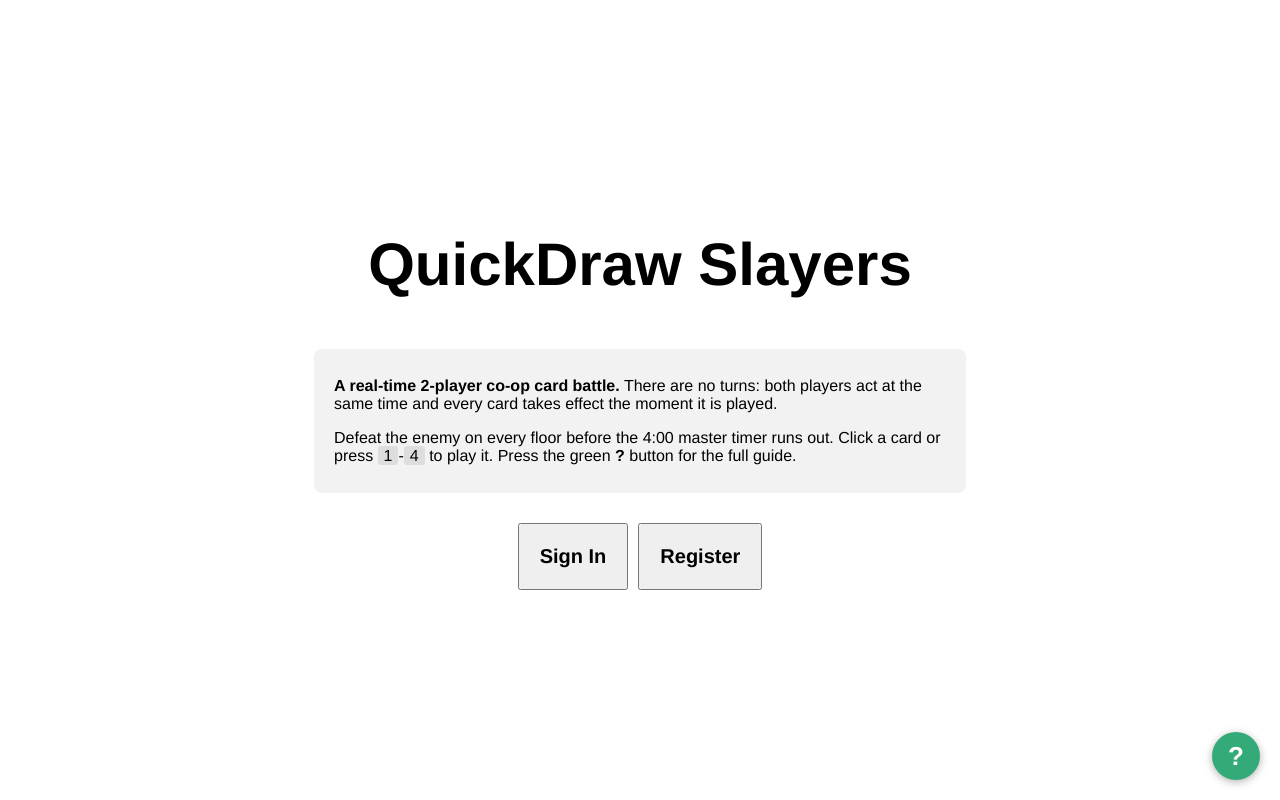
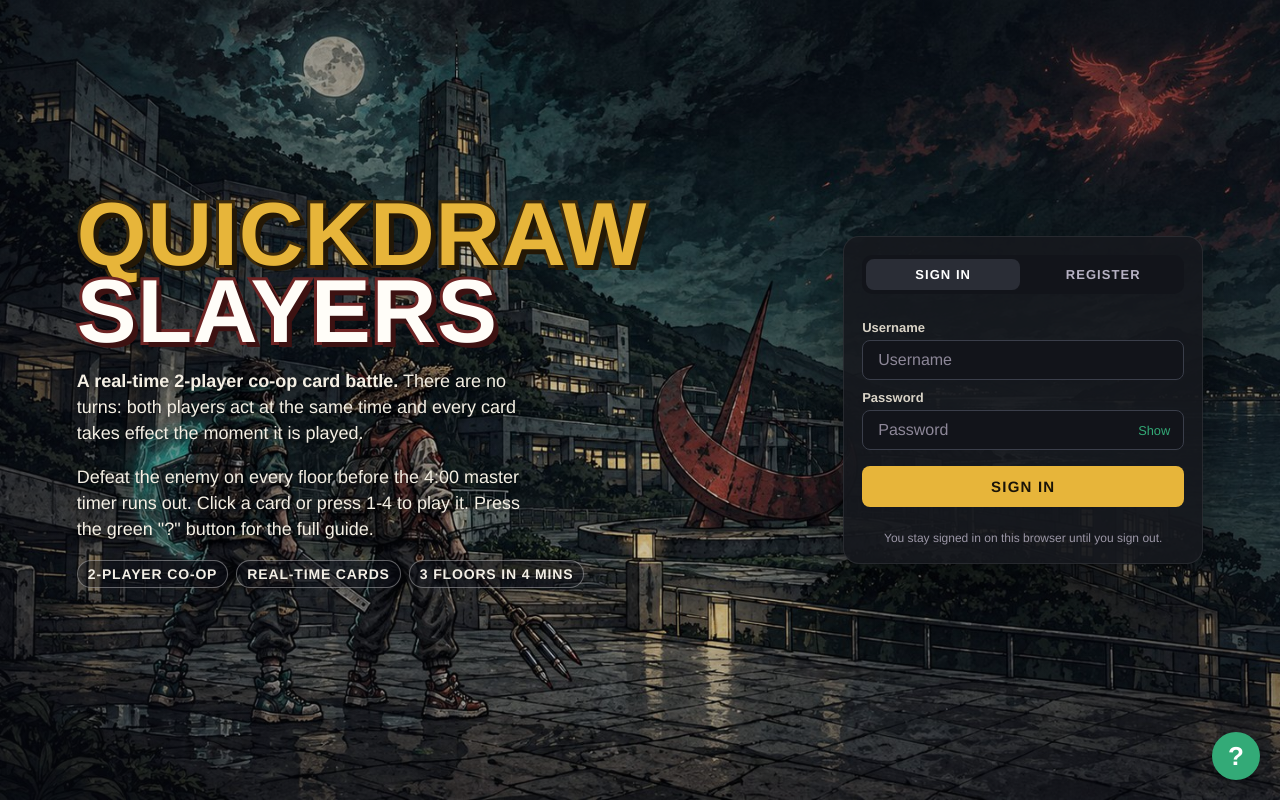
Before and after one commit to Emiesce/COMP4021, a website: page quickdraw-slayers/public/index.html in a window 1280 px wide. Drawn offline with nearby package versions, Linux system fonts and the light colour scheme; no server answers.

Commit message:
Added background image to the log in page and changed the layout

```diff
--- a/quickdraw-slayers/public/index.html
+++ b/quickdraw-slayers/public/index.html
@@ -12,63 +12,60 @@
 
 <div id="game-room-area">
 
-    <!-- Start page: description + how to play (TODO: add screenshots/GIFs of each action) -->
+    <!-- Landing page: title over the campus art, sign in / register on the right -->
     <div id="game-room-start-page">
-        <div class="row"><div class="col">
-            <div class="title">QuickDraw Slayers</div>
-            <div id="description" class="panel">
-                <p><b>A real-time 2-player co-op card battle.</b> There are no turns: both players
-                act at the same time and every card takes effect the moment it is played.</p>
-                <p>Defeat the enemy on every floor before the 4:00 master timer runs out. Click a card or press
-                <kbd>1</kbd>-<kbd>4</kbd> to play it. Press the green <b>?</b> button for the full guide.</p>
+        <div class="landing-hero">
+            <h1 class="landing-title">
+                <span class="landing-quick">QUICKDRAW</span>
+                <span class="landing-slayers">SLAYERS</span>
+            </h1>
+            <p class="landing-lead"><b>A real-time 2-player co-op card battle.</b> There are no turns: both players act at the same time and every card takes effect the moment it is played.</p>
+            <p class="landing-lead">Defeat the enemy on every floor before the 4:00 master timer runs out. Click a card or press 1-4 to play it. Press the green "?" button for the full guide.</p>
+            <div class="landing-pills">
+                <span>2-PLAYER CO-OP</span>
+                <span>REAL-TIME CARDS</span>
+                <span>3 FLOORS IN 4 MINS</span>
             </div>
-            <div class="row">
-                <button id="start-signin-button">Sign In</button>
-                <button id="start-register-button">Register</button>
+        </div>
+
+        <div class="landing-card">
+            <div class="landing-tabs" role="tablist">
+                <button id="start-signin-button" class="landing-tab active" type="button" role="tab">SIGN IN</button>
+                <button id="start-register-button" class="landing-tab" type="button" role="tab">REGISTER</button>
             </div>
-        </div></div>
-    </div>
 
-    <!-- Register page -->
-    <div id="game-room-register-page" style="display: none">
-        <div class="row">
-            <form id="register-form" class="col" autocomplete="on">
-                <div class="subtitle">Register</div>
-                <input id="register-username" maxlength="16" placeholder="Username (max 16: letters, numbers, _)" autocomplete="username" autocapitalize="none" spellcheck="false">
+            <form id="signin-form" class="landing-form" autocomplete="on">
+                <label class="landing-label" for="signin-username">Username</label>
+                <input id="signin-username" maxlength="16" placeholder="Username" autocomplete="username" autocapitalize="none" spellcheck="false">
+                <label class="landing-label" for="signin-password">Password</label>
+                <div class="password-field">
+                    <input id="signin-password" type="password" placeholder="Password" autocomplete="current-password">
+                    <button type="button" class="toggle-password" aria-label="Show password">Show</button>
+                </div>
+                <button id="signin-button" class="landing-submit" type="submit">SIGN IN</button>
+                <div id="signin-message" class="message" role="alert"></div>
+            </form>
+
+            <form id="register-form" class="landing-form" autocomplete="on" hidden>
+                <label class="landing-label" for="register-username">Username</label>
+                <input id="register-username" maxlength="16" placeholder="Letters, numbers, _" autocomplete="username" autocapitalize="none" spellcheck="false">
+                <label class="landing-label" for="register-name">Display name</label>
                 <input id="register-name" maxlength="20" placeholder="Name" autocomplete="nickname">
+                <label class="landing-label" for="register-password">Password</label>
                 <div class="password-field">
                     <input id="register-password" type="password" placeholder="Password" autocomplete="new-password">
                     <button type="button" class="toggle-password" aria-label="Show password">Show</button>
                 </div>
+                <label class="landing-label" for="register-confirm">Confirm password</label>
                 <div class="password-field">
                     <input id="register-confirm" type="password" placeholder="Confirm password" autocomplete="new-password">
                     <button type="button" class="toggle-password" aria-label="Show password">Show</button>
                 </div>
-                <div class="row">
-                    <button id="register-button" type="submit">Register</button>
-                    <button class="back-button" type="button">Back</button>
-                </div>
+                <button id="register-button" class="landing-submit" type="submit">REGISTER</button>
                 <div id="register-message" class="message" role="alert"></div>
             </form>
-        </div>
-    </div>
 
-    <!-- Sign-in page -->
-    <div id="game-room-signin-page" style="display: none">
-        <div class="row">
-            <form id="signin-form" class="col" autocomplete="on">
-                <div class="subtitle">Sign In</div>
-                <input id="signin-username" maxlength="16" placeholder="Username" autocomplete="username" autocapitalize="none" spellcheck="false">
-                <div class="password-field">
-                    <input id="signin-password" type="password" placeholder="Password" autocomplete="current-password">
-                    <button type="button" class="toggle-password" aria-label="Show password">Show</button>
-                </div>
-                <div class="row">
-                    <button id="signin-button" type="submit">Sign In</button>
-                    <button class="back-button" type="button">Back</button>
-                </div>
-                <div id="signin-message" class="message" role="alert"></div>
-            </form>
+            <p class="landing-note">You stay signed in on this browser until you sign out.</p>
         </div>
     </div>
 
--- a/quickdraw-slayers/public/style.css
+++ b/quickdraw-slayers/public/style.css
@@ -88,6 +88,134 @@ form button {
 /* The signed-in pages start with the bar. Centering them leaves a gap above it. */
 #game-room-content-page {
     justify-content: flex-start;
+}
+
+#game-room-start-page {
+    flex-direction: row;
+    align-items: center;
+    justify-content: space-between;
+    gap: 36px;
+    padding: 40px 6vw;
+    box-sizing: border-box;
+    overflow: auto;
+    background:
+        linear-gradient(90deg, rgba(6, 8, 16, 0.55) 0%, rgba(6, 8, 16, 0.15) 48%, rgba(6, 8, 16, 0.45) 100%),
+        url("/images/backgrounds/bg_home.jpg") center 35% / cover no-repeat;
+}
+
+.landing-hero { max-width: 640px; color: #f4efe4; text-align: left; }
+.landing-title {
+    margin: 0 0 18px;
+    font-family: Impact, "Arial Black", sans-serif;
+    font-size: clamp(58px, 7vw, 96px);
+    font-weight: 900;
+    line-height: 0.86;
+    letter-spacing: 0.01em;
+    text-align: left;
+}
+.landing-quick, .landing-slayers { display: block; }
+.landing-quick {
+    color: #e7b53a;
+    -webkit-text-stroke: 6px #3d2b0c;
+    paint-order: stroke fill;
+    text-shadow: 5px 5px 0 #241806;
+}
+.landing-slayers {
+    color: #fffdf8;
+    -webkit-text-stroke: 6px #6e2424;
+    paint-order: stroke fill;
+    text-shadow: 5px 5px 0 #3d1212;
+}
+.landing-lead { max-width: 460px; margin: 0 0 18px; font-size: 18px; line-height: 1.45; text-shadow: 0 1px 8px rgba(0, 0, 0, 0.7); }
+.landing-pills { display: flex; flex-wrap: wrap; gap: 8px; margin-bottom: 16px; }
+.landing-pills span {
+    border: 1px solid rgba(255, 255, 255, 0.35);
+    border-radius: 999px;
+    padding: 5px 10px;
+    background: rgba(10, 12, 20, 0.45);
+    color: #f3efe6;
+    font-size: 14px;
+    font-weight: 800;
+    letter-spacing: 0.06em;
+}
+.landing-howto {
+    padding: 0;
+    border: none;
+    background: transparent;
+    color: #f3efe6;
+    font-size: 14px;
+    font-weight: 700;
+    cursor: pointer;
+    text-shadow: 0 1px 6px rgba(0, 0, 0, 0.7);
+}
+.landing-howto:hover { color: #f0c14a; }
+
+.landing-card {
+    width: min(360px, 100%);
+    flex: 0 0 auto;
+    box-sizing: border-box;
+    border: 1px solid rgba(255, 255, 255, 0.08);
+    border-radius: 16px;
+    padding: 18px 18px 14px;
+    background: rgba(22, 24, 30, 0.92);
+    box-shadow: 0 18px 50px rgba(0, 0, 0, 0.45);
+    color: #f4efe6;
+}
+.landing-tabs { display: grid; grid-template-columns: 1fr 1fr; gap: 6px; margin-bottom: 16px; padding: 4px; border-radius: 10px; background: #12141a; }
+.landing-tab {
+    padding: 8px 10px;
+    border: none;
+    border-radius: 8px;
+    background: transparent;
+    color: #b7b2c4;
+    font-size: 13px;
+    font-weight: 800;
+    letter-spacing: 0.08em;
+    cursor: pointer;
+}
+.landing-tab.active { background: #2a2d36; color: #fff; }
+.landing-card #signin-form,
+.landing-card #register-form {
+    display: flex;
+    flex-direction: column;
+    width: 100%;
+    min-width: 0;
+    padding: 0;
+}
+.landing-card #signin-form[hidden],
+.landing-card #register-form[hidden] { display: none; }
+.landing-form[hidden] { display: none; }
+.landing-label { margin: 10px 0 5px; color: #d9d3c6; font-size: 13px; font-weight: 700; }
+.landing-card input {
+    width: 100%;
+    box-sizing: border-box;
+    border: 1px solid #3a3e4a;
+    border-radius: 8px;
+    background: #12141a;
+    color: #fff;
+}
+.landing-card input::placeholder { color: #8d8798; }
+.landing-card .toggle-password { color: #e7b53a; }
+.landing-card .landing-submit {
+    width: 100%;
+    margin-top: 16px;
+    border: none;
+    border-radius: 8px;
+    padding: 12px 16px;
+    background: #e7b53a;
+    color: #1a1408;
+    font-size: 15px;
+    font-weight: 900;
+    letter-spacing: 0.08em;
+    cursor: pointer;
+}
+.landing-submit:hover { background: #f0c14a; }
+.landing-card .message { margin-top: 10px; text-align: left; }
+.landing-note { margin: 14px 0 4px; color: #9b96a6; font-size: 12px; text-align: center; }
+
+@media (max-width: 860px) {
+    #game-room-start-page { flex-direction: column; justify-content: center; padding: 28px 18px; }
+    .landing-hero { max-width: none; }
 }
 
 #signin-form, #register-form {
```
Also changed, not shown: quickdraw-slayers/public/scripts/game_room.js (+21 -17 lines).
